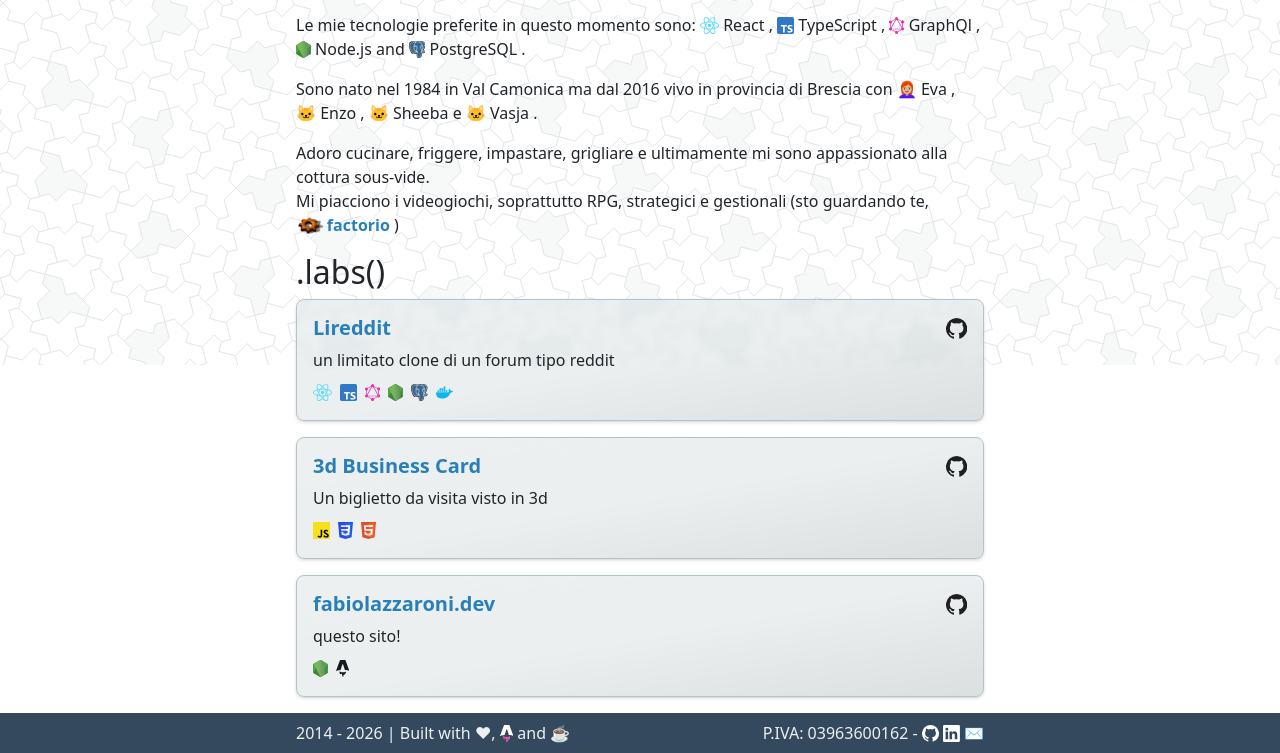
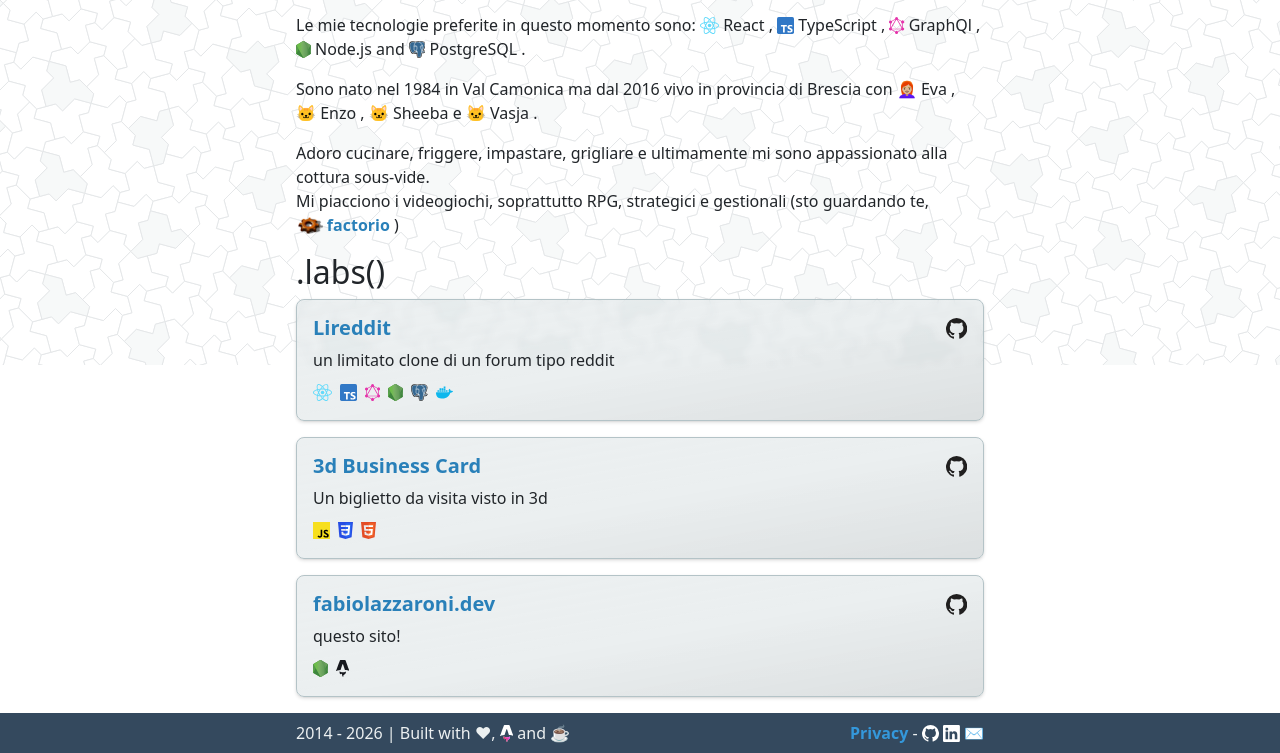
Before and after one commit to fakkio/fabiolazzaroni.dev, an Astro site: page / in a window 1280 px wide. Shown: the part 435-1188 px from the top of the page. Built offline with nearby package versions, Linux system fonts and the light colour scheme; Astro itself is replaced by a stand-in of ours.

Commit message:
🐛(footer): replace visible P.IVA with a Privacy link
Prototyped 5 footer layouts on prototype/footer-legal-info to find where
the site's legal identity (name, address, P.IVA) should live now that it
needs to be easily/directly/permanently accessible per D.Lgs. 70/2003
art. 7 — variant E won: same single-row layout, "Privacy" (linking to the
new /privacy page, which already lists all of it under "Titolare del
trattamento") sits in the P.IVA text's old slot.

Adds --color-invertedLink since the footer renders on the *inverted*
theme background, but the global `a` color always follows the page's own
theme — text links inside the footer need their own token.

```diff
--- a/src/components/Footer.astro
+++ b/src/components/Footer.astro
@@ -18,7 +18,7 @@ const year = new Date().getFullYear();
       <span role="img" aria-label="Caffè">☕</span>
     </span>
     <span>
-      P.IVA: 03963600162 -{" "}
+      <a href="/privacy">Privacy</a> -{" "}
       <a href="https://github.com/Fakkio" class="onlyIcon">
         <GitHubLogo inverted aria-label="My GitHub profile" />
       </a>{" "}
@@ -43,6 +43,15 @@ const year = new Date().getFullYear();
     transition:
       color var(--theme-transition-duration),
       background-color var(--theme-transition-duration);
+  }
+
+  /* The footer's background is the *inverted* theme color (light footer on
+     dark pages, dark footer on light pages), but the global `a` color
+     always follows the page's own theme — so a plain text link in here
+     needs its own token, not the page's --color-link. */
+  .footer a,
+  .footer a:hover {
+    color: var(--color-invertedLink);
   }
 
   .inner {
--- a/src/styles/theme.css
+++ b/src/styles/theme.css
@@ -13,6 +13,7 @@
   --color-muted: #b4c3c7;
   --color-invertedText: #ecf0f1;
   --color-invertedBackground: #34495e;
+  --color-invertedLink: #3498db;
   --color-amstradGreen: #00cc52;
   --color-hatAccent: #ecf0f1;
   --color-hatBase: #ffffff;
@@ -30,6 +31,7 @@
   --color-muted: #4d565f;
   --color-invertedText: #34495e;
   --color-invertedBackground: #ecf0f1;
+  --color-invertedLink: #2980b9;
   --color-amstradGreen: #00ff66;
   --color-hatAccent: #34495e;
   --color-hatBase: #2c3e50;
@@ -45,6 +47,7 @@
     --color-muted: #4d565f;
     --color-invertedText: #34495e;
     --color-invertedBackground: #ecf0f1;
+    --color-invertedLink: #2980b9;
     --color-amstradGreen: #00ff66;
     --color-hatAccent: #34495e;
     --color-hatBase: #2c3e50;
```
